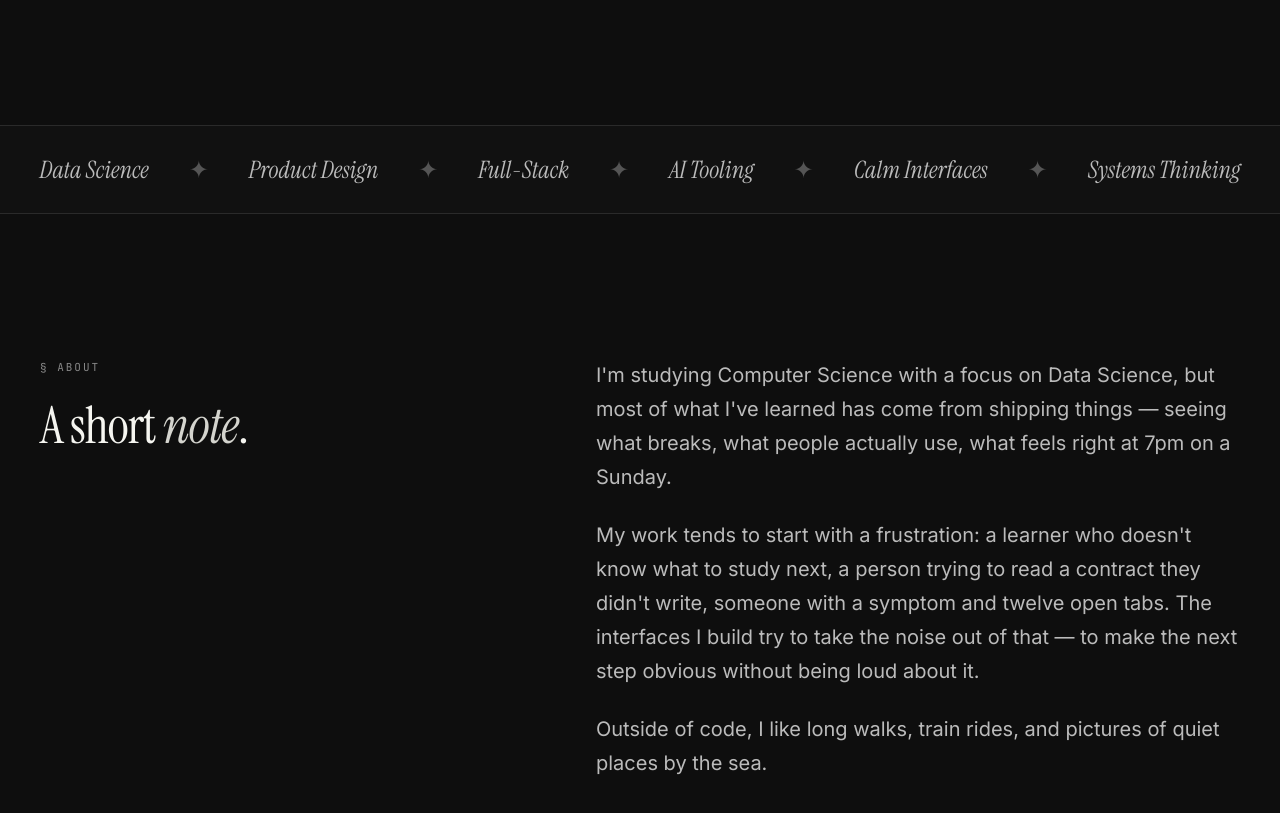
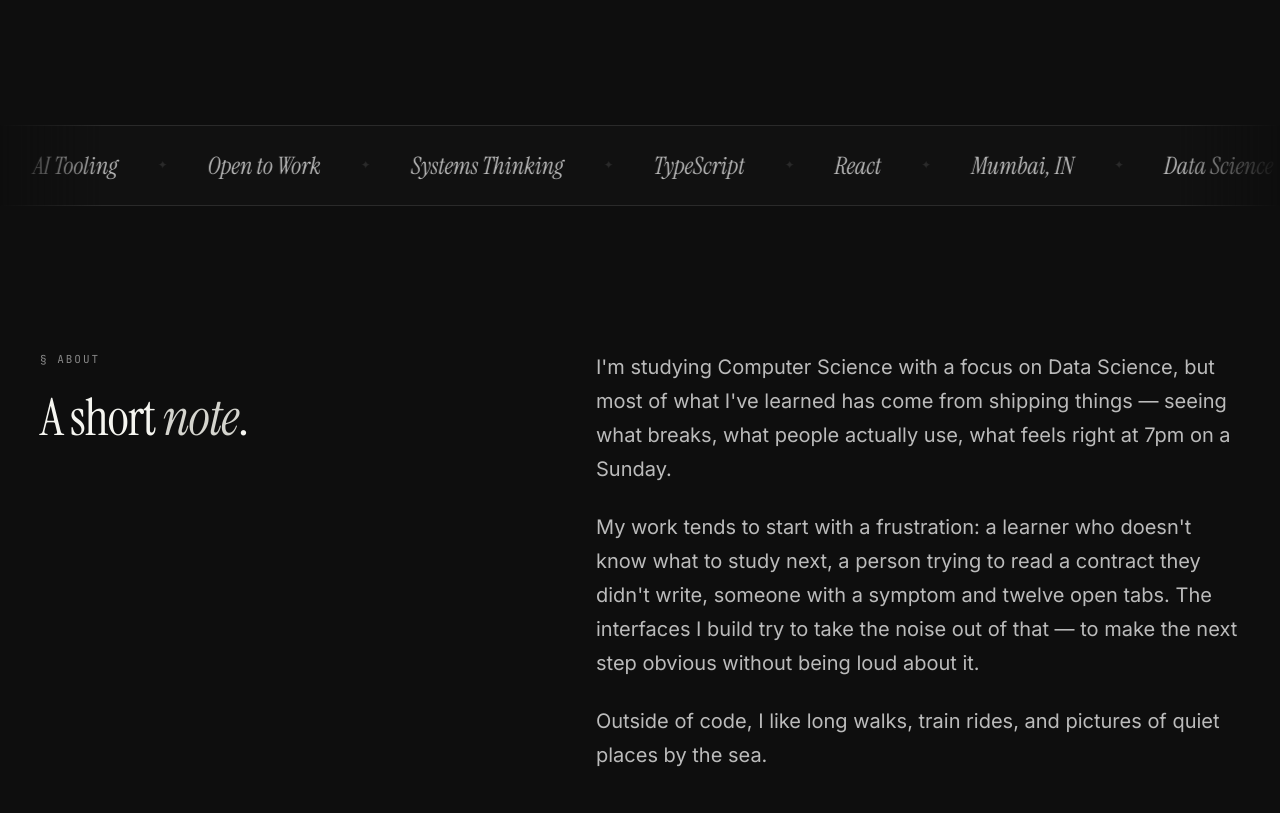
Before and after one commit to dreameterftw/Portfolio, a plain HTML site: page index.html in a window 1280 px wide. Shown: the part 1102-1915 px from the top of the page. Drawn offline with Linux system fonts and the light colour scheme.

Commit message:
Replace static marquee with smooth infinite ticker

```diff
--- a/index.html
+++ b/index.html
@@ -83,15 +83,10 @@
             </div>
         </section>
 
-        <!-- ═══════════════════════ MARQUEE ═══════════════════════ -->
-        <div class="marquee">
-            <div class="marquee-inner">
-                <span>Data Science</span><span class="sep">✦</span>
-                <span>Product Design</span><span class="sep">✦</span>
-                <span>Full-Stack</span><span class="sep">✦</span>
-                <span>AI Tooling</span><span class="sep">✦</span>
-                <span>Calm Interfaces</span><span class="sep">✦</span>
-                <span>Systems Thinking</span>
+        <!-- ═══════════════════════ TICKER ═══════════════════════ -->
+        <div class="ticker" id="ticker" aria-label="Disciplines" role="region">
+            <div class="ticker__track" id="tickerTrack">
+                <!-- filled by JS -->
             </div>
         </div>
 
--- a/script.js
+++ b/script.js
@@ -63,7 +63,101 @@ document.addEventListener('DOMContentLoaded', () => {
     window.addEventListener('scroll', onScroll, { passive: true });
     onScroll();
 
-    // ─── Circular Text ───
+    // ─── Infinite Ticker ───
+    (() => {
+        const ITEMS = [
+            'Data Science',
+            'Product Design',
+            'Full-Stack',
+            'AI Tooling',
+            'Open to Work',
+            'Systems Thinking',
+            'TypeScript',
+            'React',
+            'Mumbai, IN',
+        ];
+        const SEP = '✦';
+        const SPEED = 90;       // px/s default
+        const SMOOTH_TAU = 0.25; // easing time constant (seconds)
+
+        const ticker   = document.getElementById('ticker');
+        const track    = document.getElementById('tickerTrack');
+        if (!ticker || !track) return;
+
+        // Build one sequence list
+        const buildList = (ariaHidden) => {
+            const ul = document.createElement('ul');
+            ul.className = 'ticker__list';
+            if (ariaHidden) ul.setAttribute('aria-hidden', 'true');
+            ITEMS.forEach((label, i) => {
+                const li = document.createElement('li');
+                li.className = 'ticker__item';
+                li.textContent = label;
+                ul.appendChild(li);
+                // separator after every item (including last — gap before next copy)
+                const sep = document.createElement('span');
+                sep.className = 'ticker__sep';
+                sep.textContent = SEP;
+                sep.setAttribute('aria-hidden', 'true');
+                ul.appendChild(sep);
+            });
+            return ul;
+        };
+
+        // Seed with 2 copies; we'll add more once we measure
+        const firstList = buildList(false);
+        track.appendChild(firstList);
+        track.appendChild(buildList(true));
+
+        let seqWidth   = 0;
+        let offset     = 0;
+        let velocity   = SPEED;
+        let target     = SPEED;
+        let lastTs     = null;
+        let rafId      = null;
+
+        const ensureCopies = () => {
+            seqWidth = firstList.getBoundingClientRect().width;
+            if (seqWidth === 0) return;
+            const needed = Math.ceil(ticker.clientWidth / seqWidth) + 2;
+            while (track.children.length < needed) {
+                track.appendChild(buildList(true));
+            }
+        };
+
+        const animate = (ts) => {
+            if (lastTs === null) lastTs = ts;
+            const dt = Math.min((ts - lastTs) / 1000, 0.1); // cap at 100ms
+            lastTs = ts;
+
+            // Smooth velocity toward target (same exponential easing as LogoLoop)
+            const ease = 1 - Math.exp(-dt / SMOOTH_TAU);
+            velocity += (target - velocity) * ease;
+
+            if (seqWidth > 0) {
+                offset = ((offset + velocity * dt) % seqWidth + seqWidth) % seqWidth;
+                track.style.transform = `translate3d(${-offset}px, 0, 0)`;
+            }
+
+            rafId = requestAnimationFrame(animate);
+        };
+
+        // Hover: pause
+        ticker.addEventListener('mouseenter', () => { target = 0; });
+        ticker.addEventListener('mouseleave', () => { target = SPEED; });
+
+        // Measure + start
+        const ro = window.ResizeObserver
+            ? new ResizeObserver(ensureCopies)
+            : null;
+        if (ro) ro.observe(ticker);
+
+        // Wait one frame for layout
+        requestAnimationFrame(() => {
+            ensureCopies();
+            rafId = requestAnimationFrame(animate);
+        });
+    })();
     const circularEl = document.getElementById('circularText');
     if (circularEl) {
         const text = 'Get in touch · Available for work · ';
--- a/style.css
+++ b/style.css
@@ -291,25 +291,64 @@ em { font-family: var(--font-serif); font-style: italic; color: var(--white-dim)
 }
 
 /* ═══════════════════════════════════════════════════
-   MARQUEE
+   TICKER  (infinite scroll strip)
    ═══════════════════════════════════════════════════ */
-.marquee {
+.ticker {
     border-top: 1px solid var(--rule);
     border-bottom: 1px solid var(--rule);
     background: var(--black-rich);
-    padding: 24px;
-    position: relative; z-index: 2;
+    padding: 20px 0;
+    overflow: hidden;
+    position: relative;
+    z-index: 2;
+    cursor: default;
+    /* fade edges */
+    -webkit-mask-image: linear-gradient(to right, transparent 0%, black 8%, black 92%, transparent 100%);
+    mask-image:         linear-gradient(to right, transparent 0%, black 8%, black 92%, transparent 100%);
 }
-.marquee-inner {
-    display: flex; flex-wrap: wrap; justify-content: center;
-    column-gap: 40px; row-gap: 12px;
+
+.ticker__track {
+    display: flex;
+    width: max-content;
+    will-change: transform;
+    user-select: none;
+}
+
+.ticker__list {
+    display: flex;
+    align-items: center;
+    list-style: none;
+    padding: 0;
+    margin: 0;
+    flex-shrink: 0;
+}
+
+.ticker__item {
+    display: flex;
+    align-items: center;
+    white-space: nowrap;
     font-family: var(--font-serif);
     font-style: italic;
-    font-size: 20px;
+    font-size: clamp(18px, 2.5vw, 24px);
     color: var(--grey-light);
+    padding: 0 32px;
+    transition: color 0.3s ease;
 }
-@media (min-width: 768px) { .marquee-inner { font-size: 24px; } }
-.marquee-inner .sep { color: var(--grey-mid); font-style: normal; }
+
+.ticker__item:hover { color: var(--white); }
+
+.ticker__sep {
+    color: var(--grey-dark);
+    font-style: normal;
+    font-family: var(--font-mono);
+    font-size: 12px;
+    padding: 0 8px;
+    flex-shrink: 0;
+}
+
+@media (prefers-reduced-motion: reduce) {
+    .ticker__track { transform: translate3d(0,0,0) !important; }
+}
 
 /* ═══════════════════════════════════════════════════
    ABOUT
```
